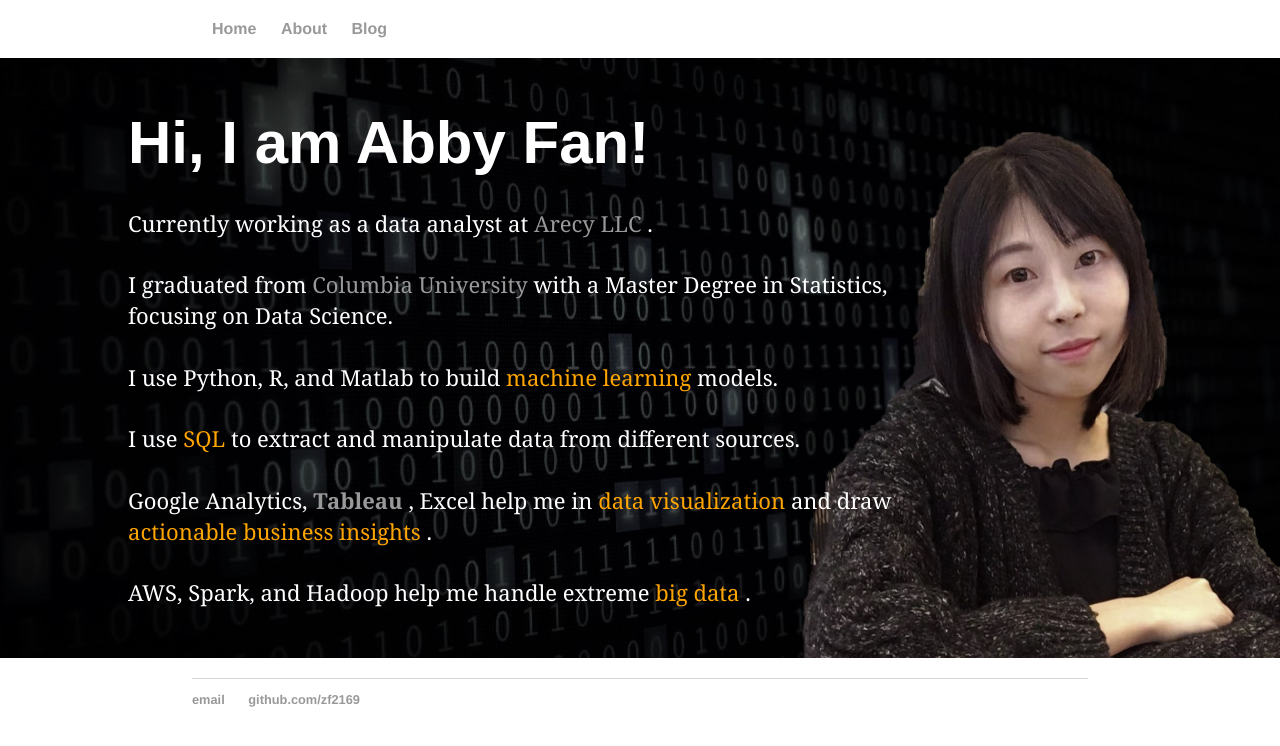
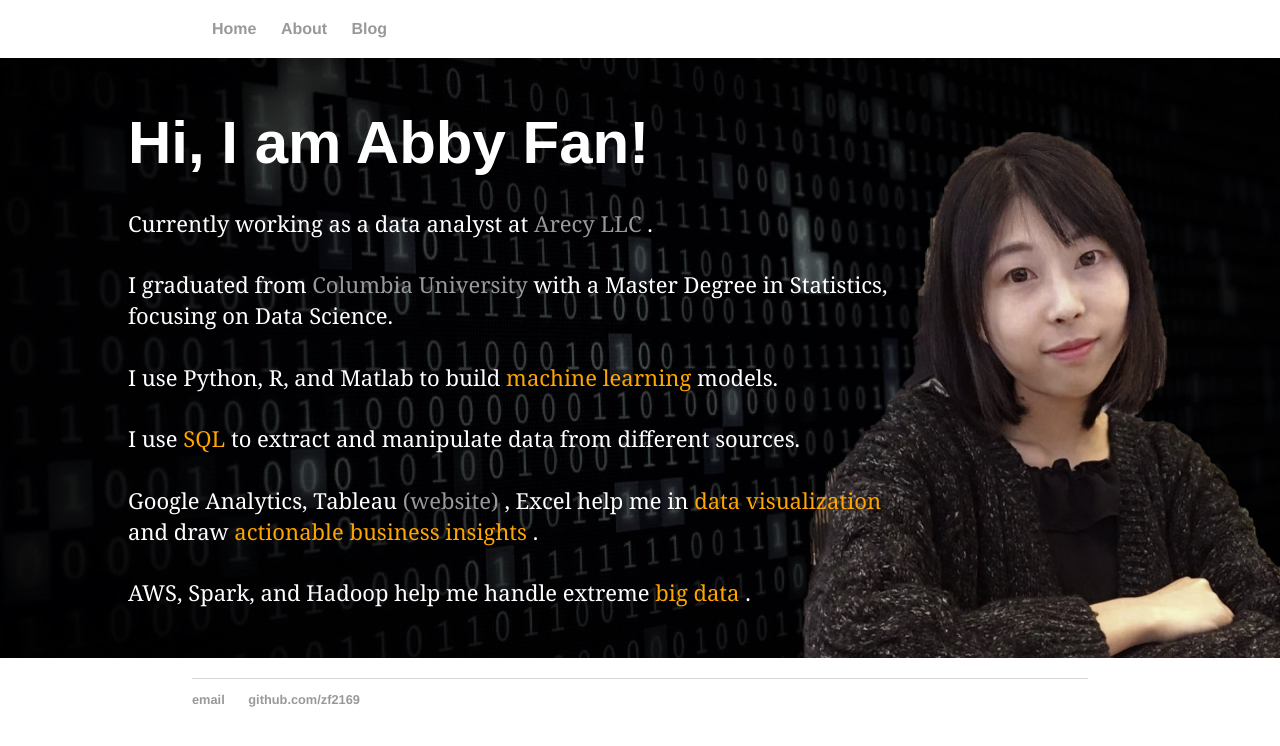
Before and after one commit to zf2169/zf2169.github.io, a Jekyll site: the page built from index.html, in a window 1280 px wide. Shown: the top 746 px of the page. Built offline with Jekyll 4.4.1, drawn with Linux system fonts in a browser that asks for light colours.

Commit message:
Update index.html

```diff
--- a/index.html
+++ b/index.html
@@ -15,7 +15,7 @@ title: Abby Fan Personal Website
 	I graduated from <a href="https://www.columbia.edu/"> Columbia University </a> with a Master Degree in Statistics, focusing on Data Science. <br><br>
 	I use Python, R, and Matlab to build <font color="orange"> machine learning </font> models. <br><br>
 	I use <font color="orange">SQL</font> to extract and manipulate data from different sources. <br><br>
-	Google Analytics, <a href="https://public.tableau.com/profile/abby.fan#!/"><strong>Tableau </strong></a>, Excel help me in <font color="orange">data visualization </font> and draw <font color="orange"> actionable business insights </font>. <br><br>
+	Google Analytics, Tableau <a href="https://public.tableau.com/profile/abby.fan#!/"> (website) </a>, Excel help me in <font color="orange">data visualization </font> and draw <font color="orange"> actionable business insights </font>. <br><br>
 	AWS, Spark, and Hadoop help me handle extreme <font color="orange"> big data </font>. <br>
 	</p2>
   </div>
```
